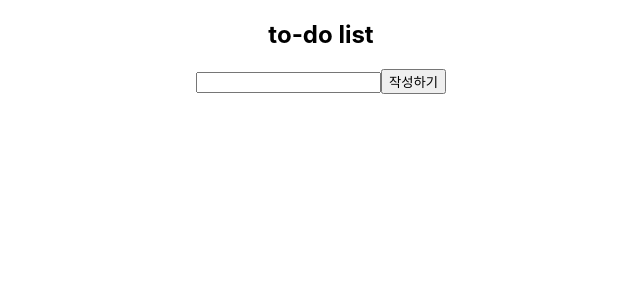
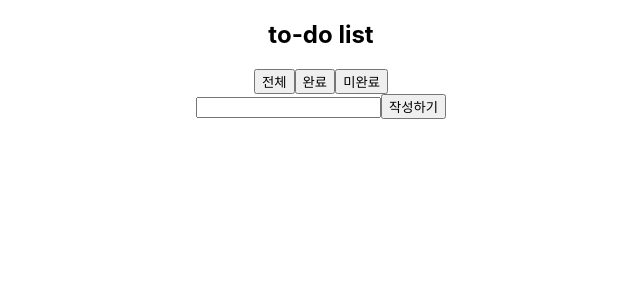
Before and after one commit to gajigaji04/React-To-do, a React (Create React App) app: page / in a window 1280 px wide. Shown: the top 300 px of the page, without its empty margins (319-959 px from the left). Built offline with nearby package versions, Linux system fonts and the light colour scheme.

Commit message:
필터링 기능

```diff
--- a/src/App.js
+++ b/src/App.js
@@ -9,6 +9,14 @@ function App() {
   const [text, setText] = useState("");
   const [editingId, setEditingId] = useState(null);
   const [editText, setEditText] = useState("");
+  const [filter, setFilter] = useState("all");
+
+  // 필터링 조건
+  const filterTodos = todos.filter((todo) => {
+    if (filter === "all") return true;
+    if (filter === "completed") return todo.completed;
+    if (filter === "active") return !todo.completed;
+  });
 
   // localStorage에 저장
   useEffect(() => {
@@ -18,8 +26,8 @@ function App() {
   // 토글 버튼
   const toggleTodo = (id) => {
     setTodos(
-      todos.map((todo) =>
-        todo.id === id ? { ...todo, completed: !todo.completed } : todo
+      todos.map((todos) =>
+        todos.id === id ? { ...todos, completed: !todos.completed } : todos
       )
     );
   };
@@ -60,9 +68,32 @@ function App() {
   return (
     <div className="App">
       <h2 className="todo-logo">to-do list</h2>
+      <div className="filter-btn">
+        <button
+          onClick={() => {
+            setFilter("all");
+          }}
+        >
+          전체
+        </button>
+        <button
+          onClick={() => {
+            setFilter("completed");
+          }}
+        >
+          완료
+        </button>
+        <button
+          onClick={() => {
+            setFilter("active");
+          }}
+        >
+          미완료
+        </button>
+      </div>
 
       <div className="list-map">
-        {todos.map((todo) => (
+        {filterTodos.map((todo) => (
           <div key={todo.id}>
             {/* 체크 토글 */}
             <input
```
